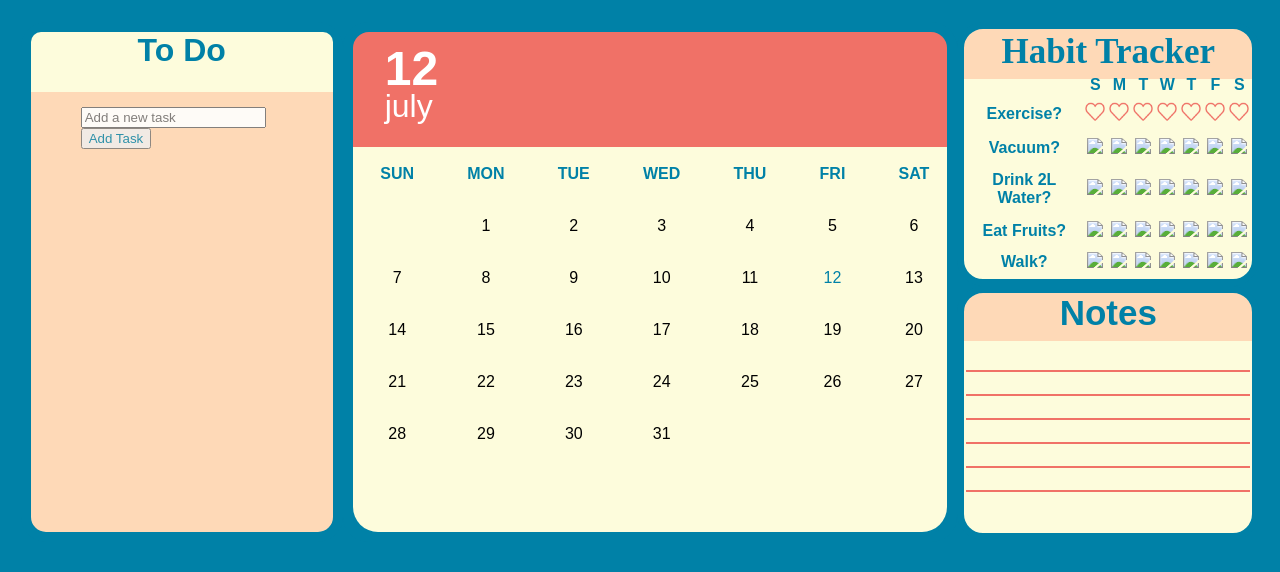
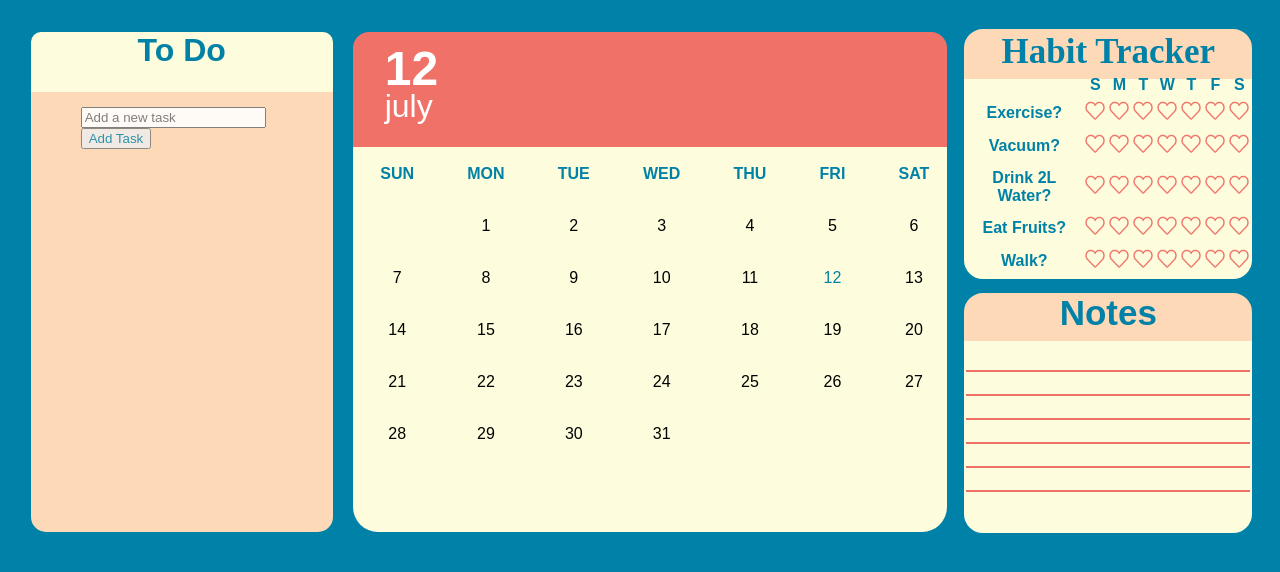
Before and after one commit to girlswhocodeUCF/All-In-One, a plain HTML site: page index.html in a window 1280 px wide. Shown: the part 138-710 px from the top of the page. Drawn offline with Linux system fonts and the light colour scheme; the site is published under a folder, as on GitHub Pages, so addresses that start at the root find nothing; no server answers; a web font is replaced by a local one.

Commit message:
Update index.html

```diff
--- a/index.html
+++ b/index.html
@@ -118,70 +118,70 @@
             </tr>
             <tr>
               <th>Vacuum?</th>
-              <td><img src="/AllImages/heart_unchecked.png" class="checkbox" onclick="toggleCheckbox(this)"
+              <td><img src="AllImages/heart_unchecked.png" class="checkbox" onclick="toggleCheckbox(this)"
                   width="20px"></td>
-              <td><img src="/AllImages/heart_unchecked.png" class="checkbox" onclick="toggleCheckbox(this)"
+              <td><img src="AllImages/heart_unchecked.png" class="checkbox" onclick="toggleCheckbox(this)"
                   width="20px"></td>
-              <td><img src="/AllImages/heart_unchecked.png" class="checkbox" onclick="toggleCheckbox(this)"
+              <td><img src="AllImages/heart_unchecked.png" class="checkbox" onclick="toggleCheckbox(this)"
                   width="20px"></td>
-              <td><img src="/AllImages/heart_unchecked.png" class="checkbox" onclick="toggleCheckbox(this)"
+              <td><img src="AllImages/heart_unchecked.png" class="checkbox" onclick="toggleCheckbox(this)"
                   width="20px"></td>
-              <td><img src="/AllImages/heart_unchecked.png" class="checkbox" onclick="toggleCheckbox(this)"
+              <td><img src="AllImages/heart_unchecked.png" class="checkbox" onclick="toggleCheckbox(this)"
                   width="20px"></td>
-              <td><img src="/AllImages/heart_unchecked.png" class="checkbox" onclick="toggleCheckbox(this)"
+              <td><img src="AllImages/heart_unchecked.png" class="checkbox" onclick="toggleCheckbox(this)"
                   width="20px"></td>
-              <td><img src="/AllImages/heart_unchecked.png" class="checkbox" onclick="toggleCheckbox(this)"
+              <td><img src="AllImages/heart_unchecked.png" class="checkbox" onclick="toggleCheckbox(this)"
                   width="20px"></td>
             </tr>
             <tr>
               <th>Drink 2L Water?</th>
-              <td><img src="/AllImages/heart_unchecked.png" class="checkbox" onclick="toggleCheckbox(this)"
+              <td><img src="AllImages/heart_unchecked.png" class="checkbox" onclick="toggleCheckbox(this)"
                   width="20px"></td>
-              <td><img src="/AllImages/heart_unchecked.png" class="checkbox" onclick="toggleCheckbox(this)"
+              <td><img src="AllImages/heart_unchecked.png" class="checkbox" onclick="toggleCheckbox(this)"
                   width="20px"></td>
-              <td><img src="/AllImages/heart_unchecked.png" class="checkbox" onclick="toggleCheckbox(this)"
+              <td><img src="AllImages/heart_unchecked.png" class="checkbox" onclick="toggleCheckbox(this)"
                   width="20px"></td>
-              <td><img src="/AllImages/heart_unchecked.png" class="checkbox" onclick="toggleCheckbox(this)"
+              <td><img src="AllImages/heart_unchecked.png" class="checkbox" onclick="toggleCheckbox(this)"
                   width="20px"></td>
-              <td><img src="/AllImages/heart_unchecked.png" class="checkbox" onclick="toggleCheckbox(this)"
+              <td><img src="AllImages/heart_unchecked.png" class="checkbox" onclick="toggleCheckbox(this)"
                   width="20px"></td>
-              <td><img src="/AllImages/heart_unchecked.png" class="checkbox" onclick="toggleCheckbox(this)"
+              <td><img src="AllImages/heart_unchecked.png" class="checkbox" onclick="toggleCheckbox(this)"
                   width="20px"></td>
-              <td><img src="/AllImages/heart_unchecked.png" class="checkbox" onclick="toggleCheckbox(this)"
+              <td><img src="AllImages/heart_unchecked.png" class="checkbox" onclick="toggleCheckbox(this)"
                   width="20px"></td>
             </tr>
             <tr>
               <th>Eat Fruits?</th>
-              <td><img src="/AllImages/heart_unchecked.png" class="checkbox" onclick="toggleCheckbox(this)"
+              <td><img src="AllImages/heart_unchecked.png" class="checkbox" onclick="toggleCheckbox(this)"
                   width="20px"></td>
-              <td><img src="/AllImages/heart_unchecked.png" class="checkbox" onclick="toggleCheckbox(this)"
+              <td><img src="AllImages/heart_unchecked.png" class="checkbox" onclick="toggleCheckbox(this)"
                   width="20px"></td>
-              <td><img src="/AllImages/heart_unchecked.png" class="checkbox" onclick="toggleCheckbox(this)"
+              <td><img src="AllImages/heart_unchecked.png" class="checkbox" onclick="toggleCheckbox(this)"
                   width="20px"></td>
-              <td><img src="/AllImages/heart_unchecked.png" class="checkbox" onclick="toggleCheckbox(this)"
+              <td><img src="AllImages/heart_unchecked.png" class="checkbox" onclick="toggleCheckbox(this)"
                   width="20px"></td>
-              <td><img src="/AllImages/heart_unchecked.png" class="checkbox" onclick="toggleCheckbox(this)"
+              <td><img src="AllImages/heart_unchecked.png" class="checkbox" onclick="toggleCheckbox(this)"
                   width="20px"></td>
-              <td><img src="/AllImages/heart_unchecked.png" class="checkbox" onclick="toggleCheckbox(this)"
+              <td><img src="AllImages/heart_unchecked.png" class="checkbox" onclick="toggleCheckbox(this)"
                   width="20px"></td>
-              <td><img src="/AllImages/heart_unchecked.png" class="checkbox" onclick="toggleCheckbox(this)"
+              <td><img src="AllImages/heart_unchecked.png" class="checkbox" onclick="toggleCheckbox(this)"
                   width="20px"></td>
             </tr>
             <tr>
               <th>Walk?</th>
-              <td><img src="/AllImages/heart_unchecked.png" class="checkbox" onclick="toggleCheckbox(this)"
+              <td><img src="AllImages/heart_unchecked.png" class="checkbox" onclick="toggleCheckbox(this)"
                   width="20px"></td>
-              <td><img src="/AllImages/heart_unchecked.png" class="checkbox" onclick="toggleCheckbox(this)"
+              <td><img src="AllImages/heart_unchecked.png" class="checkbox" onclick="toggleCheckbox(this)"
                   width="20px"></td>
-              <td><img src="/AllImages/heart_unchecked.png" class="checkbox" onclick="toggleCheckbox(this)"
+              <td><img src="AllImages/heart_unchecked.png" class="checkbox" onclick="toggleCheckbox(this)"
                   width="20px"></td>
-              <td><img src="/AllImages/heart_unchecked.png" class="checkbox" onclick="toggleCheckbox(this)"
+              <td><img src="AllImages/heart_unchecked.png" class="checkbox" onclick="toggleCheckbox(this)"
                   width="20px"></td>
-              <td><img src="/AllImages/heart_unchecked.png" class="checkbox" onclick="toggleCheckbox(this)"
+              <td><img src="AllImages/heart_unchecked.png" class="checkbox" onclick="toggleCheckbox(this)"
                   width="20px"></td>
-              <td><img src="/AllImages/heart_unchecked.png" class="checkbox" onclick="toggleCheckbox(this)"
+              <td><img src="AllImages/heart_unchecked.png" class="checkbox" onclick="toggleCheckbox(this)"
                   width="20px"></td>
-              <td><img src="/AllImages/heart_unchecked.png" class="checkbox" onclick="toggleCheckbox(this)"
+              <td><img src="AllImages/heart_unchecked.png" class="checkbox" onclick="toggleCheckbox(this)"
                   width="20px"></td>
             </tr>
             <!-- Add other rows similarly -->
```
